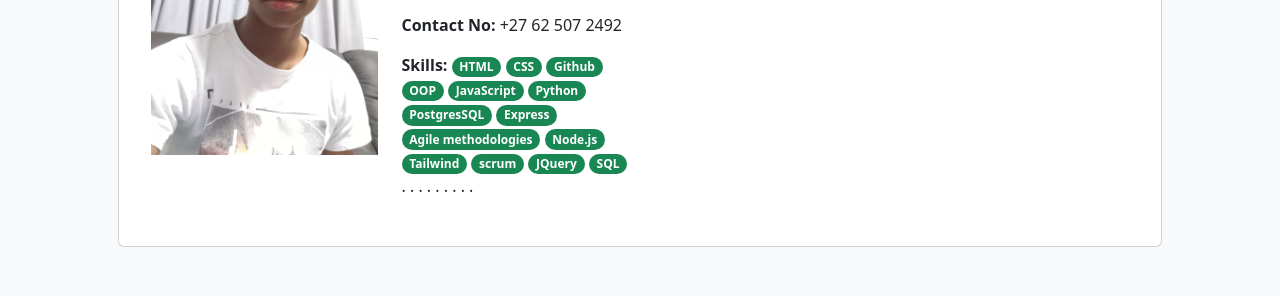
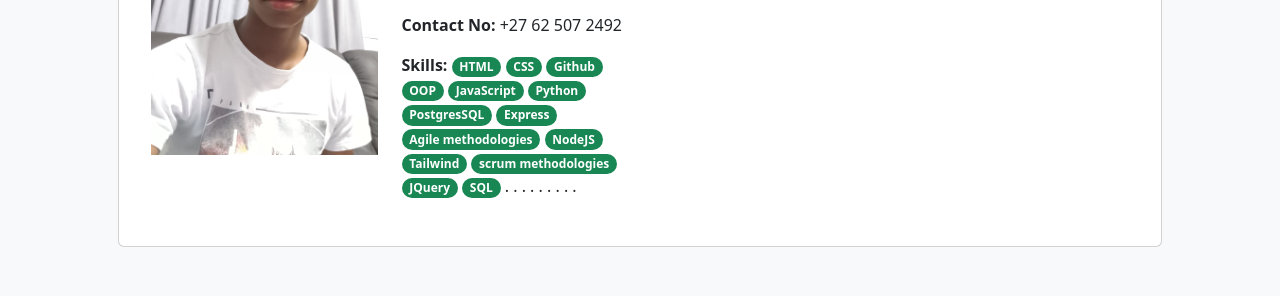
Before and after one commit to SteezyD21/Profile_bootstrap, a website built with webpack: page index.html in a window 1280 px wide. Shown: the part 1028-1324 px from the top of the page. Built offline with nearby package versions, Linux system fonts and the light colour scheme.

Commit message:
Node.js > NodeJS

```diff
--- a/index.html
+++ b/index.html
@@ -157,11 +157,11 @@
                       </span>
                       <span class="badge rounded-pill bg-success"> Agile methodologies </span>
                       <span class="badge rounded-pill bg-success">
-                        Node.js
+                        NodeJS
                       </span>
                       <span class="badge rounded-pill bg-success"> Tailwind </span>
 
-                      <span class="badge rounded-pill bg-success"> scrum </span>
+                      <span class="badge rounded-pill bg-success"> scrum methodologies</span>
                       <span class="badge rounded-pill bg-success">
                         JQuery
                       </span>
```
Also changed, not shown: dist/index.html.
